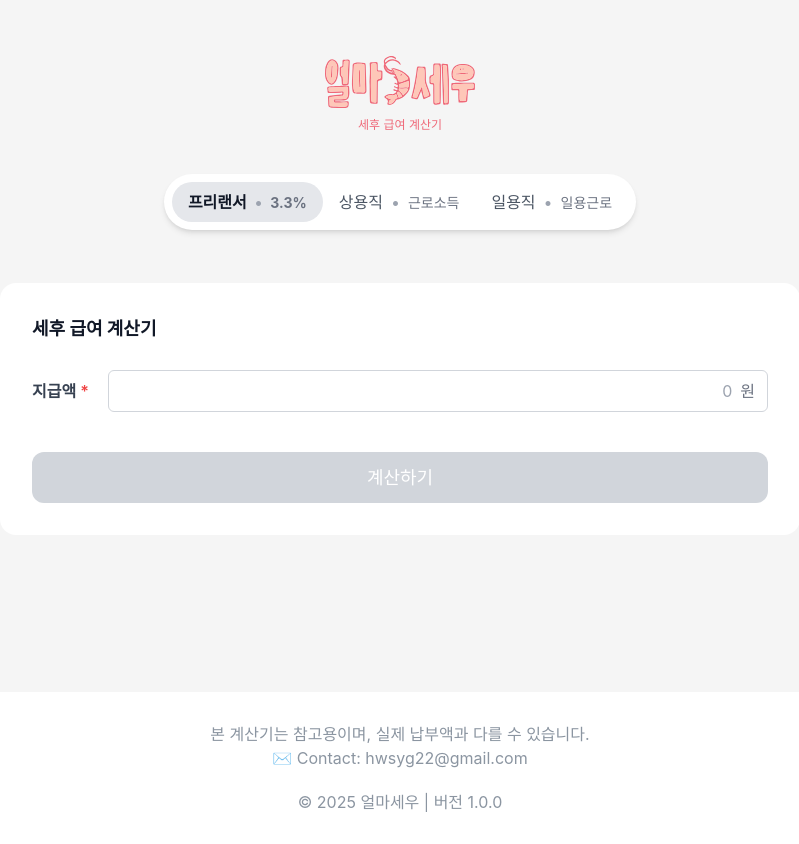
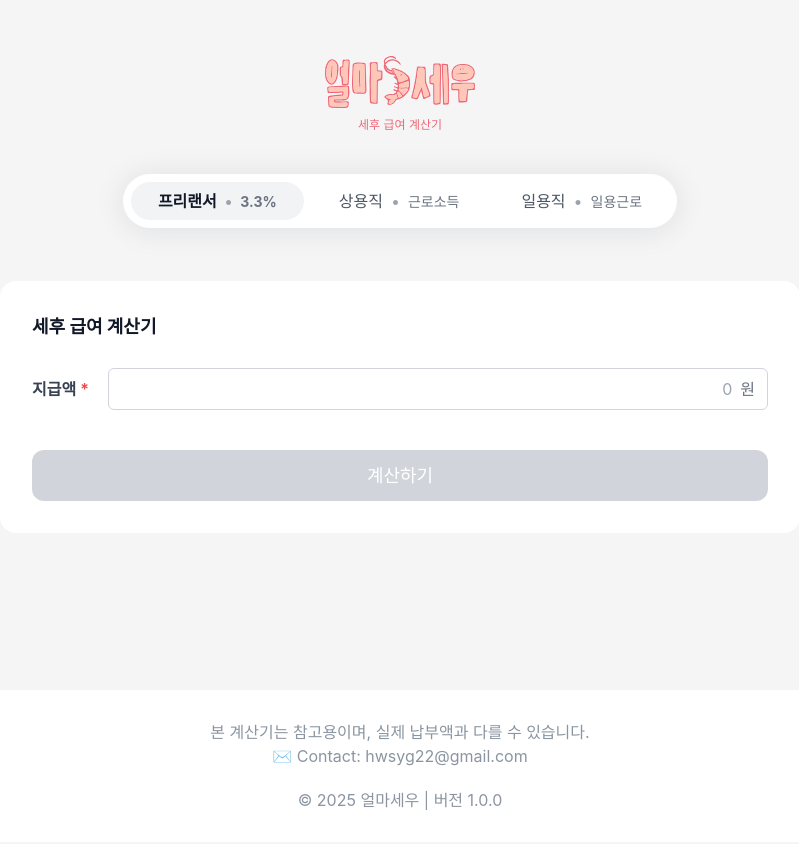
Before and after one commit to michelle-jeon/shrimply-calc-pay, a React (Vite) app: page / in a window 1280 px wide. Shown: the whole page, without its empty margins (240-1039 px from the left). Built offline with nearby package versions, Linux system fonts and the light colour scheme; no server answers; a web font is replaced by a local one.

Commit message:
design: tabs
모바일 사이즈 디자인

```diff
--- a/src/components/CalculatorTabs/CalculatorTabs.styles.ts
+++ b/src/components/CalculatorTabs/CalculatorTabs.styles.ts
@@ -3,19 +3,13 @@ import styled from 'styled-components';
 
 export const TabsContainer = styled.div`
   display: flex;
-  flex-direction: column;
   justify-content: center;
   align-items: center;
+  gap:8px;
   background-color: white;
-  border-radius: 0.5rem;
+  border-radius: 9999px;
   padding: 0.5rem;
-  box-shadow: 0 4px 6px -1px rgb(0 0 0 / 0.1), 0 2px 4px -2px rgb(0 0 0 / 0.1);
-
-  @media (min-width: 768px) {
-    flex-direction: row;
-    border-radius: 9999px;
-    padding: 0.5rem;
-  }
+  box-shadow: 0px 2px 30px 0px rgba(0, 27, 55, 0.10);
 `;
 
 export const TabButton = styled.button<{
@@ -24,12 +18,13 @@ export const TabButton = styled.button<{
   display: flex;
   align-items: center;
   width: 100%;
-  padding: 0.5rem 1rem;
+  padding: 7px 27px;
   border-radius: 9999px;
   transition: all 0.2s ease-in-out;
-  background-color: ${({ $isActive }) => ($isActive ? '#E5E7EB' : 'transparent')};
+  background-color: ${({ $isActive }) => ($isActive ? 'rgba(2, 32, 71, 0.05)' : 'transparent')};
   font-weight: ${({ $isActive }) => ($isActive ? 'bold' : 'normal')};
   color: ${({ $isActive }) => ($isActive ? '#111827' : '#4B5563')};
+  word-break: keep-all;
 
   &:hover {
     background-color: ${({ $isActive }) => ($isActive ? '#E5E7EB' : '#F3F4F6')};
@@ -55,6 +50,10 @@ export const Separator = styled.span`
 `;
 
 export const TabInfo = styled.span`
+  display: none;
   font-size: 0.875rem;
   color: #6B7280;
+  @media (min-width: 768px) {
+    display: inline;
+  }
 `;
```
